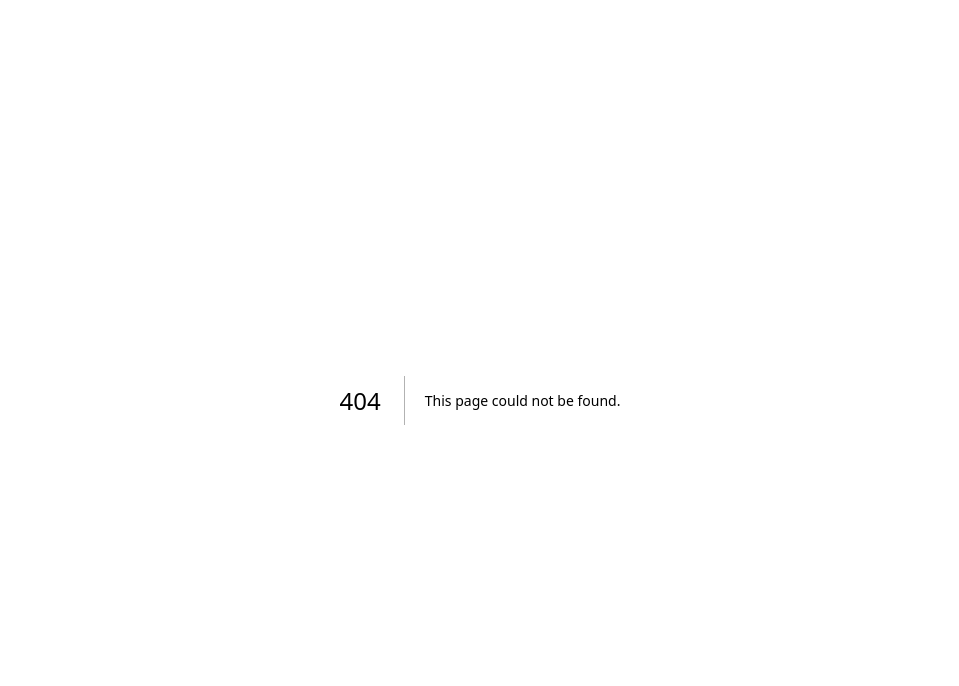
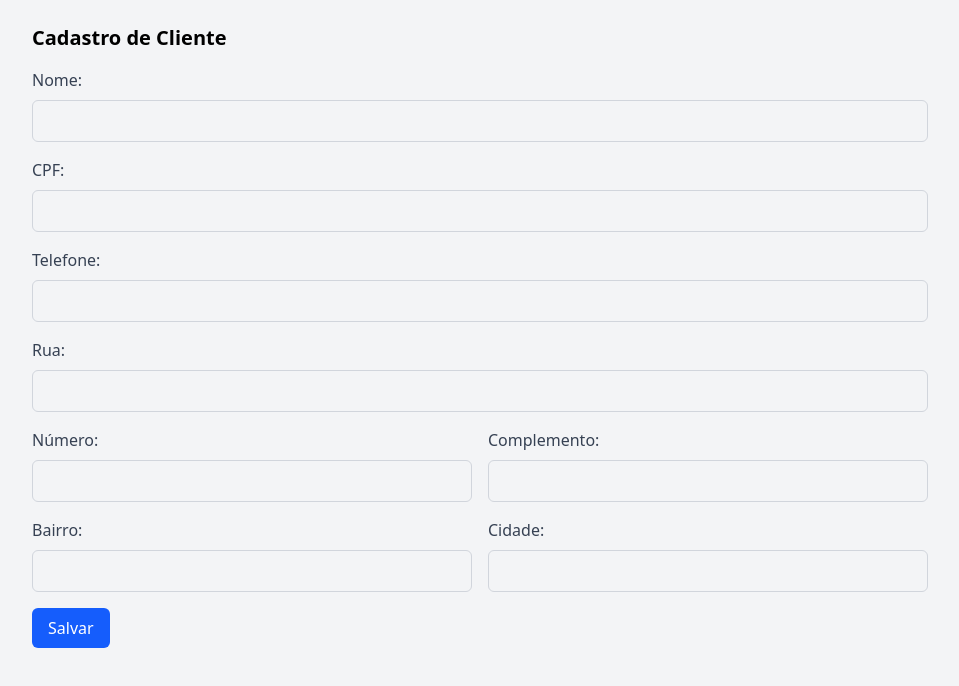
Before and after one commit to Diego-Pimenta/hacka-pizza, a Next.js app in the folder frontend/: page /cadastro-cliente in a window 1280 px wide. Before the commit this address had no page. Shown: the top 686 px of the page, without its empty margins (160-1119 px from the left). Built offline with nearby package versions, Linux system fonts and the light colour scheme.

Commit message:
feat: Cria componente Header / Cria página Login

```diff
--- /dev/null
+++ b/frontend/src/app/cadastro-cliente/page.jsx
@@ -0,0 +1,77 @@
+export default function CadastroCliente() {
+    return (
+        <div className="min-h-screen bg-gray-100 p-6">
+            <div className="max-w-4xl mx-auto">
+            <h2 className="text-xl font-semibold mb-4">Cadastro de Cliente</h2>
+              <form className="space-y-4">
+                <div>
+                  <label className="block text-gray-700 mb-2">Nome:</label>
+                  <input
+                    type="text"
+                    className="w-full px-3 py-2 border border-gray-300 rounded-md focus:outline-none focus:ring-2 focus:ring-blue-500"
+                  />
+                </div>
+                <div>
+                  <label className="block text-gray-700 mb-2">CPF:</label>
+                  <input
+                    type="text"
+                    className="w-full px-3 py-2 border border-gray-300 rounded-md focus:outline-none focus:ring-2 focus:ring-blue-500"
+                  />
+                </div>
+                <div>
+                  <label className="block text-gray-700 mb-2">Telefone:</label>
+                  <input
+                    type="text"
+                    className="w-full px-3 py-2 border border-gray-300 rounded-md focus:outline-none focus:ring-2 focus:ring-blue-500"
+                  />
+                </div>
+                <div>
+                  <label className="block text-gray-700 mb-2">Rua:</label>
+                  <input
+                    type="text"
+                    className="w-full px-3 py-2 border border-gray-300 rounded-md focus:outline-none focus:ring-2 focus:ring-blue-500"
+                  />
+                </div>
+                <div className="grid grid-cols-2 gap-4">
+                  <div>
+                    <label className="block text-gray-700 mb-2">Número:</label>
+                    <input
+                      type="text"
+                      className="w-full px-3 py-2 border border-gray-300 rounded-md focus:outline-none focus:ring-2 focus:ring-blue-500"
+                    />
+                  </div>
+                  <div>
+                    <label className="block text-gray-700 mb-2">Complemento:</label>
+                    <input
+                      type="text"
+                      className="w-full px-3 py-2 border border-gray-300 rounded-md focus:outline-none focus:ring-2 focus:ring-blue-500"
+                    />
+                  </div>
+                </div>
+                <div className="grid grid-cols-2 gap-4">
+                  <div>
+                    <label className="block text-gray-700 mb-2">Bairro:</label>
+                    <input
+                      type="text"
+                      className="w-full px-3 py-2 border border-gray-300 rounded-md focus:outline-none focus:ring-2 focus:ring-blue-500"
+                    />
+                  </div>
+                  <div>
+                    <label className="block text-gray-700 mb-2">Cidade:</label>
+                    <input
+                      type="text"
+                      className="w-full px-3 py-2 border border-gray-300 rounded-md focus:outline-none focus:ring-2 focus:ring-blue-500"
+                    />
+                  </div>
+                </div>
+                <button
+                  type="submit"
+                  className="bg-blue-600 text-white px-4 py-2 rounded-md hover:bg-blue-700 focus:outline-none focus:ring-2 focus:ring-blue-500"
+                >
+                  Salvar
+                </button>
+              </form>
+            </div>
+        </div>
+    )
+}
--- a/frontend/src/app/globals.css
+++ b/frontend/src/app/globals.css
@@ -1,8 +1,12 @@
 @import url('https://fonts.googleapis.com/css2?family=Poppins:ital,wght@0,100;0,200;0,300;0,400;0,500;0,600;0,700;0,800;0,900;1,100;1,200;1,300;1,400;1,500;1,600;1,700;1,800;1,900&display=swap');
+@import url('https://fonts.googleapis.com/css2?family=Bebas+Neue&family=Poppins:ital,wght@0,100;0,200;0,300;0,400;0,500;0,600;0,700;0,800;0,900;1,100;1,200;1,300;1,400;1,500;1,600;1,700;1,800;1,900&display=swap');
+@import url('https://fonts.googleapis.com/css2?family=Bebas+Neue&family=Oleo+Script:wght@400;700&family=Poppins:ital,wght@0,100;0,200;0,300;0,400;0,500;0,600;0,700;0,800;0,900;1,100;1,200;1,300;1,400;1,500;1,600;1,700;1,800;1,900&display=swap');
 
 @import "tailwindcss";
 
 
 @theme {
   --font-poppins: "Poppins", sans-serif;
+  --font-bebbas: "Bebas Neue", sans-serif;
+  --font-oleo: "Oleo Script", sans-serif;
 }
--- /dev/null
+++ b/frontend/src/app/login/page.jsx
@@ -0,0 +1,46 @@
+import Header from "@/components/Header";
+
+export default function Login(){
+  return (
+    <div className='bg-[url("/background.svg")] h-screen w-screen bg-cover bg-center flex items-center justify-center p-2'>
+      <Header showLogoutButton={false}/>
+
+      <div className="bg-[rgba(255,255,255,0.80)] p-8 rounded-lg shadow-md w-96 font-poppins">
+        <form className="space-y-4">
+          <div>
+            <label htmlFor="username" className="block text-sm font-medium text-gray-700 uppercase">
+              Nome de usuário
+            </label>
+            <input
+              type="text"
+              id="username"
+              name="username"
+              className="mt-1 block w-full rounded-md border border-gray-500 px-3 py-2 focus:border-[#B72A23] focus:outline-none focus:ring-1 focus:ring-[#B72A23]"
+              required
+            />
+          </div>
+
+          <div>
+            <label htmlFor="password" className="block text-sm font-medium text-gray-700 uppercase">
+              Senha
+            </label>
+            <input
+              type="password"
+              id="password"
+              name="password"
+              className="mt-1 block w-full rounded-md border border-gray-500 px-3 py-2 focus:border-[#B72A23] focus:outline-none focus:ring-1 focus:ring-[#B72A23]"
+              required
+            />
+          </div>
+
+          <button
+            type="submit"
+            className="w-full bg-[#B72A23] text-white py-2 px-4 rounded-md hover:bg-[#961f19] transition-colors duration-200 cursor-pointer"
+          >
+            Entrar
+          </button>
+        </form>
+      </div>
+    </div>
+  )
+}
--- a/frontend/src/app/page.jsx
+++ b/frontend/src/app/page.jsx
@@ -1,6 +1,9 @@
+import Header from "@/components/Header";
+
 export default function Home() {
   return (
-    <div className="font-poppins">
+    <div>
+      <Header />
       <h1>Hello World! Bem vindos a hacka Pizza</h1>
       <p>Entregas rápidas</p>
     </div>
--- /dev/null
+++ b/frontend/src/components/Header.jsx
@@ -0,0 +1,19 @@
+export default function Header({ showLogoutButton = true }) {
+  return (
+    <header className="fixed top-0 left-0 w-full bg-[#B72A23] z-50 shadow-xl h-12 px-8 flex items-center justify-between">
+      <div className="w-24"></div>
+
+      <h2 className="font-oleo text-white text-2xl absolute left-1/2 transform -translate-x-1/2">
+        Hacka Pizza
+      </h2>
+
+      <div className="w-24">
+        {showLogoutButton && (
+          <button className="bg-white text-[#B72A23] font-bold px-4 py-1 rounded hover:bg-gray-200 transition cursor-pointer">
+            Sair
+          </button>
+        )}
+      </div>
+    </header>
+  );
+}
```
Also changed, not shown: 1 other file (tests, documents, lock files or other folders).
